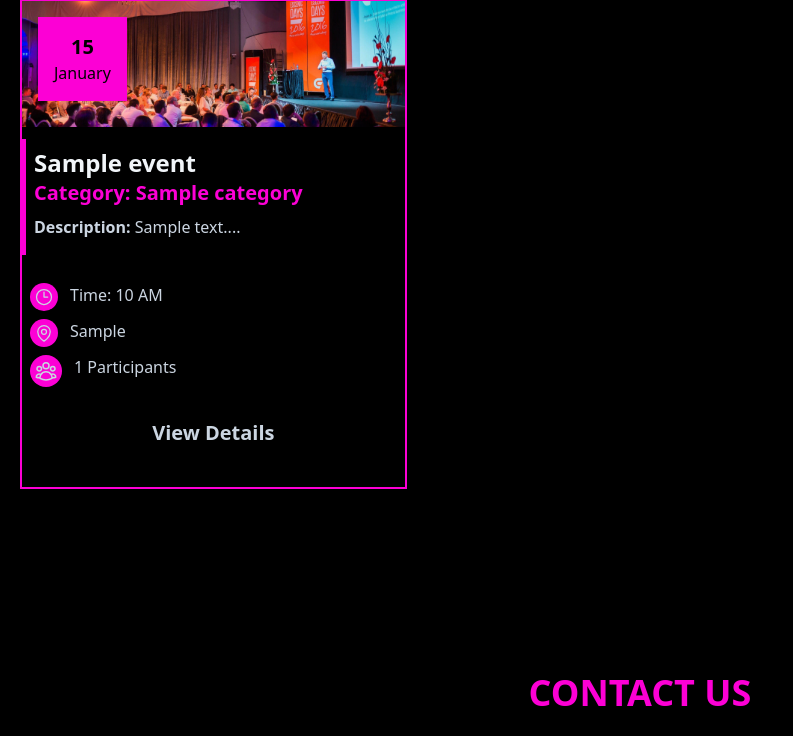
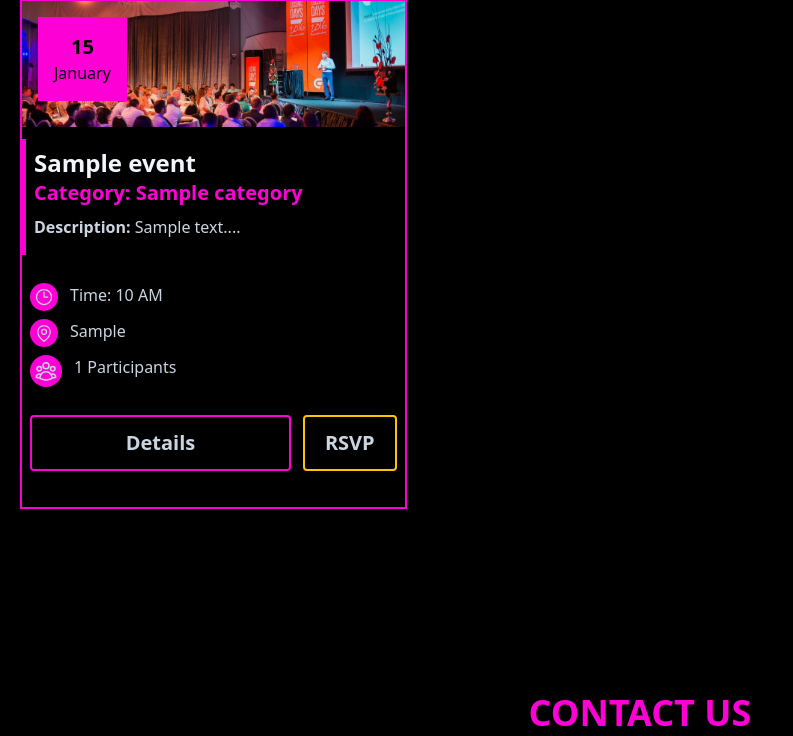
Before and after one commit to MohammadFahad1/Django-Assignment-1-Event-Management-System, a Django app: page / in a window 1280 px wide. Shown: the part 962-1698 px from the top of the page, without its empty margins (0-793 px from the left). Run offline with Django 5.2, Linux system fonts and the light colour scheme; tables that the repository leaves empty hold one stand-in row (values such as "Sample post"); some libraries are stand-ins or nearby versions.

Commit message:
Got stucked with errors while working with rsvp view

```diff
--- a/events/models.py
+++ b/events/models.py
@@ -1,5 +1,6 @@
 from django.db import models
 from django.contrib.auth.models import User
+from psycopg2 import Timestamp
 
 class Category(models.Model):
     name = models.CharField(max_length=100)
@@ -19,3 +20,8 @@ class Event(models.Model):
 
     def __str__(self):
         return f"{self.name} - {self.date} - {self.time}"
+
+class RSVP(models.Model):
+    event = models.ManyToManyField(Event, related_name="rsvps", blank=True)
+    user = models.ManyToManyField(User, related_name="rsvps", blank=True)
+    Timestamp = models.DateTimeField(auto_now_add=True)
--- a/events/templates/home_page.html
+++ b/events/templates/home_page.html
@@ -92,7 +92,10 @@
                                 <span>{{ event.participants_count }} Participants</span>
                             </div>
 
-                            <a href="{% url "event-detail" event.id %}" class="block px-5 py-3 hover:bg-[#FC00D5] text-xl text-center font-bold my-5 rounded transition-colors">View Details</a>
+                            <div class="flex justify-between items-center gap-3 my-2">
+                                <a href="{% url "event-detail" event.id %}" class="block px-5 py-3 hover:bg-[#FC00D5] text-xl text-center font-bold my-5 rounded transition-colors border-2 border-[#FC00D5] w-full">Details</a>
+                                <a href="{% url "rsvp" event.id %}" class="block px-5 py-3 hover:bg-[#fcc500] hover:text-black text-xl text-center font-bold my-5 rounded transition-colors border-2 border-[#fcc500]">RSVP</a>
+                            </div>
                         </div>
                     </div>
                     {% comment %} Card Item Ends {% endcomment %}
--- a/events/urls.py
+++ b/events/urls.py
@@ -1,8 +1,8 @@
 from django.urls import path
-from events.views import dashboard, delete_category, delete_event, delete_participant, events, home_page, event_detail, participants, categories, update_category, update_event, update_participant
+from events.views import dashboard, delete_category, delete_event, delete_participant, events, home_page, event_detail, participants, categories, rsvp, update_category, update_event, update_participant
 
 urlpatterns = [
-    path('', home_page),
+    path('', home_page, name='home'),
     path('details/<int:id>', event_detail, name='event-detail'),
     path('dashboard/', dashboard, name='dashboard'),
     path('events/', events, name='event-list'),
@@ -13,5 +13,6 @@ urlpatterns = [
     path('delete_participant/<int:id>', delete_participant, name='delete-participant'),
     path('categories/', categories, name="category-list"),
     path('update_category/<int:id>', update_category, name="update-category"),
-    path('delete_category/<int:id>', delete_category, name="delete-category")
+    path('delete_category/<int:id>', delete_category, name="delete-category"),
+    path('rsvp/<int:event_id>', rsvp, name="rsvp"),
 ]
--- a/events/views.py
+++ b/events/views.py
@@ -164,3 +164,15 @@ def delete_category(request, id):
     category.delete()
     messages.success(request, 'Category deleted successfully')
     return redirect('category-list')
+
+def rsvp(request, event_id):
+    event = Event.objects.get(id=event_id)
+    user = request.user
+
+    # check if user has already RSVPed
+    if event.rsvps.filter(id=user.id).exists():
+        messages.error(request, 'You have already RSVPed to this event')
+    else:
+        event.rsvps.add(user)
+        messages.success(request, 'You have RSVPed to this event')
+    return redirect('home')
--- a/static/css/output.css
+++ b/static/css/output.css
@@ -971,6 +971,11 @@ video {
   border-color: rgb(252 0 213 / var(--tw-border-opacity, 1));
 }
 
+.border-\[\#fcc500\] {
+  --tw-border-opacity: 1;
+  border-color: rgb(252 197 0 / var(--tw-border-opacity, 1));
+}
+
 .border-gray-200 {
   --tw-border-opacity: 1;
   border-color: rgb(229 231 235 / var(--tw-border-opacity, 1));
@@ -1422,6 +1427,11 @@ video {
   background-color: rgb(161 35 142 / var(--tw-bg-opacity, 1));
 }
 
+.hover\:bg-\[\#fcc500\]:hover {
+  --tw-bg-opacity: 1;
+  background-color: rgb(252 197 0 / var(--tw-bg-opacity, 1));
+}
+
 .hover\:bg-\[\#ff3dbb\]:hover {
   --tw-bg-opacity: 1;
   background-color: rgb(255 61 187 / var(--tw-bg-opacity, 1));
@@ -1454,6 +1464,11 @@ video {
 .hover\:text-indigo-900:hover {
   --tw-text-opacity: 1;
   color: rgb(49 46 129 / var(--tw-text-opacity, 1));
+}
+
+.hover\:text-black:hover {
+  --tw-text-opacity: 1;
+  color: rgb(0 0 0 / var(--tw-text-opacity, 1));
 }
 
 .focus\:outline-none:focus {
```
Also changed, not shown: events/migrations/0006_rsvp.py (added), events/migrations/0007_alter_rsvp_event_alter_rsvp_user.py (added), events/migrations/0008_alter_rsvp_event_alter_rsvp_user.py (added).
